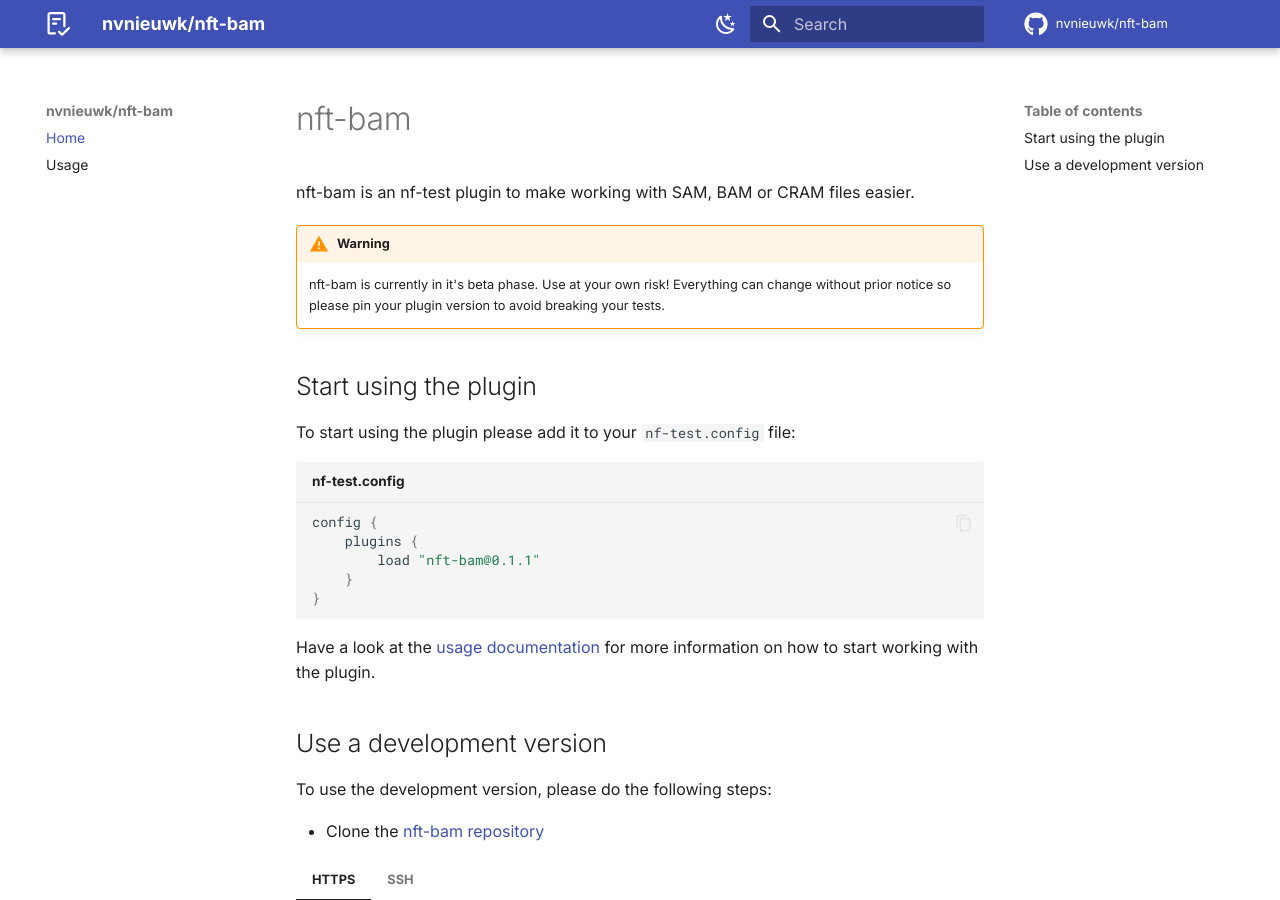
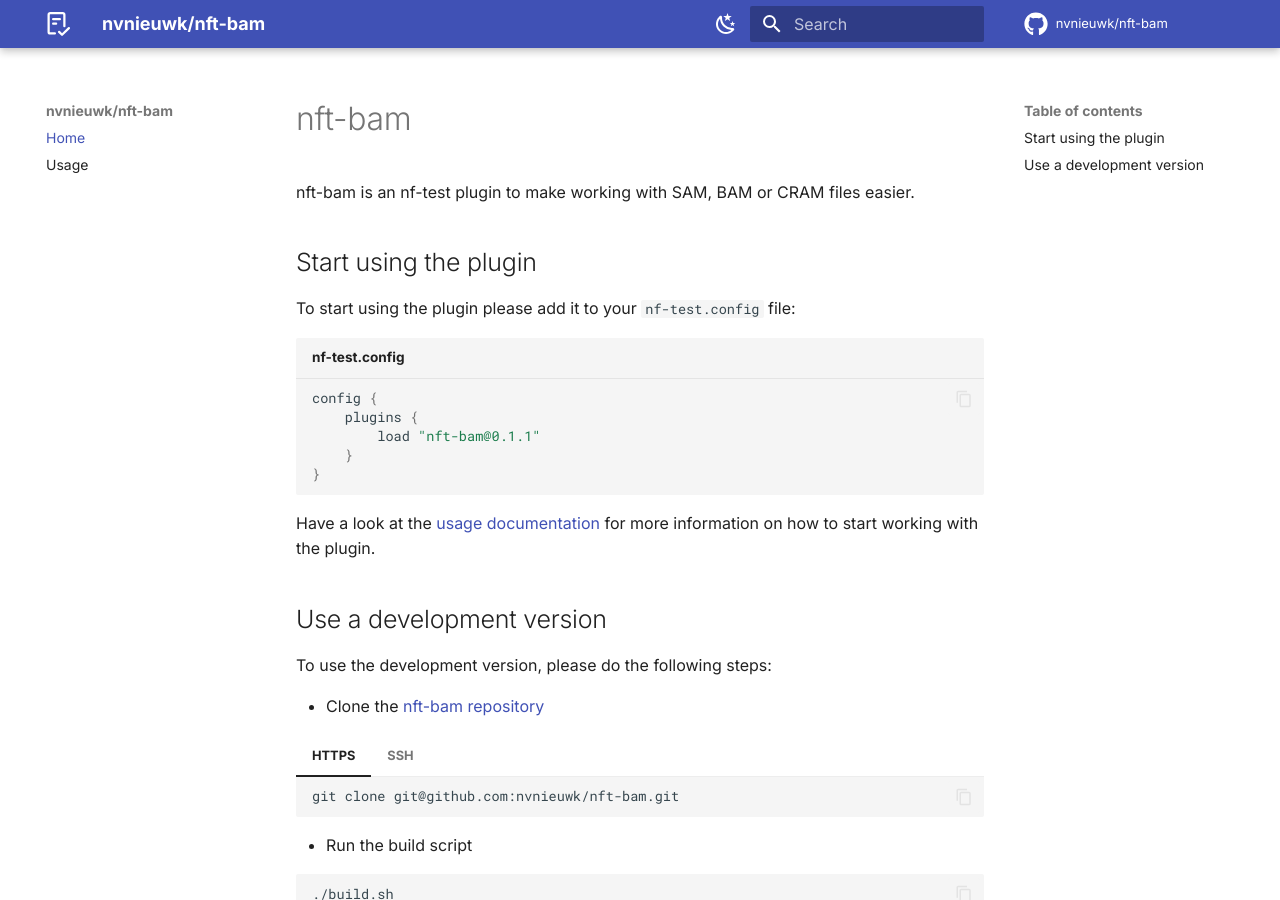
Before and after one commit to nvnieuwk/nft-bam, an MkDocs documentation site: the page built from docs/index.md, in a window 1280 px wide and 900 px high. Built offline with MkDocs 1.6.1 and Material for MkDocs 9.7.7, drawn with Linux system fonts in a browser that asks for light colours; comment, search, counter and statistics services are not loaded; the version menu is left out.

Commit message:
remove beta phase warnings

```diff
--- a/docs/index.md
+++ b/docs/index.md
@@ -1,11 +1,6 @@
 # nft-bam
 
 nft-bam is an nf-test plugin to make working with SAM, BAM or CRAM files easier.
-
-!!! warning
-
-    nft-bam is currently in it's beta phase. Use at your own risk!
-    Everything can change without prior notice so please pin your plugin version to avoid breaking your tests.
 
 ## Start using the plugin
 
```
Also changed, not shown: README.md (+0 -4 lines).
